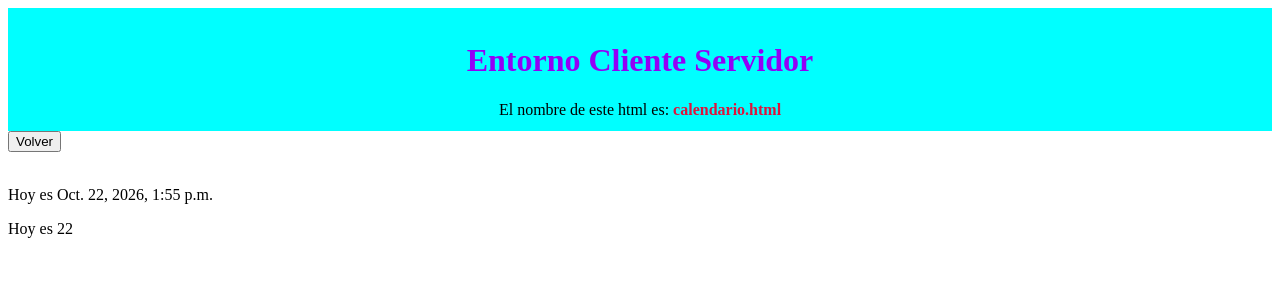
After one commit to calventusfrancisco-byte/EntornoClienteServidor, a Django app: page /primeraApp/calendario in a window 1280 px wide. The commit adds this page. Shown: the top 300 px of the page. Run offline with Django 5.2, Linux system fonts and the light colour scheme.

Commit message:
Calendario

```diff
--- /dev/null
+++ b/CreandoProyectoTarea/CreandoProyecto/primeraApp/templates/primeraApp/calendario.html
@@ -0,0 +1,11 @@
+{% extends "PaginaPrincipal.html" %}
+
+{% block ContenidoPrincipal %}
+<button id="BotonPagPrincipal">Volver</button>
+<br><br>
+<p>Hoy es {{hora}}</p>
+<p id="comprobacion"></p>
+ <script>
+        const dia = {{dia}};
+    </script>
+{% endblock ContenidoPrincipal%}
--- a/CreandoProyectoTarea/CreandoProyecto/primeraApp/urls.py
+++ b/CreandoProyectoTarea/CreandoProyecto/primeraApp/urls.py
@@ -3,5 +3,6 @@ from . import views
 
 urlpatterns = [
     path('', views.primeraApp),
-    path('contacto', views.contacto)
+    path('contacto', views.contacto),
+    path('calendario', views.calendario)
 ]
--- a/CreandoProyectoTarea/CreandoProyecto/primeraApp/views.py
+++ b/CreandoProyectoTarea/CreandoProyecto/primeraApp/views.py
@@ -1,4 +1,7 @@
 from django.shortcuts import render
+from datetime import date
+from datetime import datetime
+
 def primeraApp(request):
  NombreHtml = "home1.html"
 
@@ -8,3 +11,15 @@ def contacto(request):
  NombreHtml = "contacto.html"
 
  return render(request, "PrimeraApp/" + NombreHtml, {'html': NombreHtml})
+
+def calendario(request):
+ NombreHtml = "calendario.html"
+ hoy = date.today()
+ ahora = datetime.now()
+
+ dia= hoy.day
+ mes= hoy.month
+ year= hoy.year
+
+ ahora= datetime.now()
+ return render(request, "PrimeraApp/" + NombreHtml, {'html': NombreHtml, 'dia': dia, 'mes': mes, 'year': year, 'hora': ahora})
--- a/CreandoProyectoTarea/CreandoProyecto/static/javascript/script.js
+++ b/CreandoProyectoTarea/CreandoProyecto/static/javascript/script.js
@@ -1,6 +1,16 @@
 const boton1 = document.getElementById("acogida");
 const boton2 = document.getElementById("contacto");
 const boton3 = document.getElementById("BotonPagPrincipal");
+const boton4 = document.getElementById("BotonCalendario");
+
+if(nombreHTML == 'calendario.html')
+{
+let textoComprobacion = document.getElementById("comprobacion");
+if(dia == 22)
+{
+    textoComprobacion.textContent = "Hoy es 22";
+}
+}
 
 boton1?.addEventListener("click", () => {
     window.location.href = "/primeraApp/";
@@ -13,3 +23,7 @@ boton2?.addEventListener("click", () => {
 boton3?.addEventListener("click", () => {
     window.location.href = "/";
 });
+
+boton4?.addEventListener("click", () => {
+    window.location.href = "/primeraApp/calendario";
+});
--- a/CreandoProyectoTarea/CreandoProyecto/templates/PaginaPrincipal.html
+++ b/CreandoProyectoTarea/CreandoProyecto/templates/PaginaPrincipal.html
@@ -18,10 +18,14 @@
     {% block ContenidoPrincipal %}
     <button id="acogida">Acogida</button>
     <button id="contacto">Contacto</button>
+    <button id="BotonCalendario">Calendario</button>
     <p>Esta es mi pagina web q he hecho en Django q si q esta mu bien y tal yo q se</p>
 
 
     {% endblock ContenidoPrincipal %}
 </body>
+    <script>
+        let nombreHTML = "{{html}}";
+    </script>
     <script src="{% static 'javascript/script.js' %}"></script>
 </html>
```
